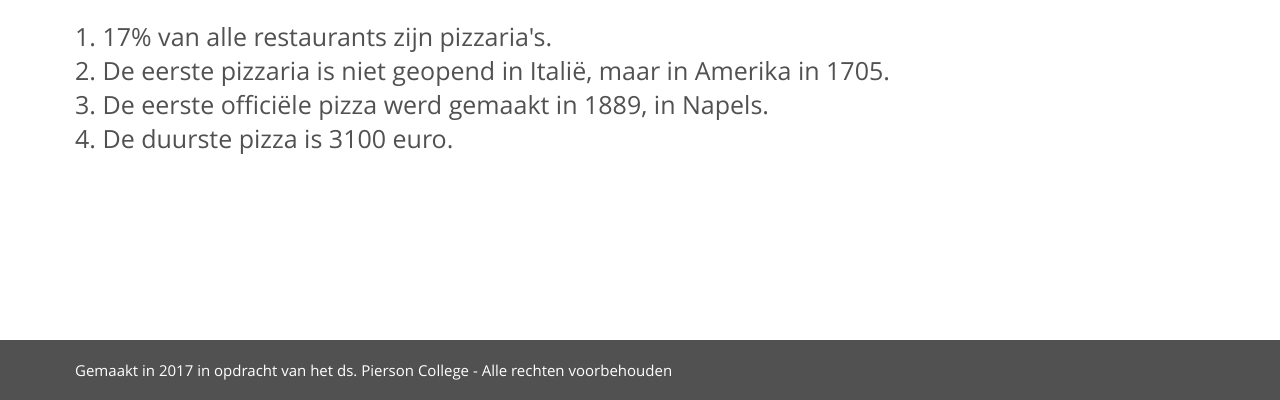
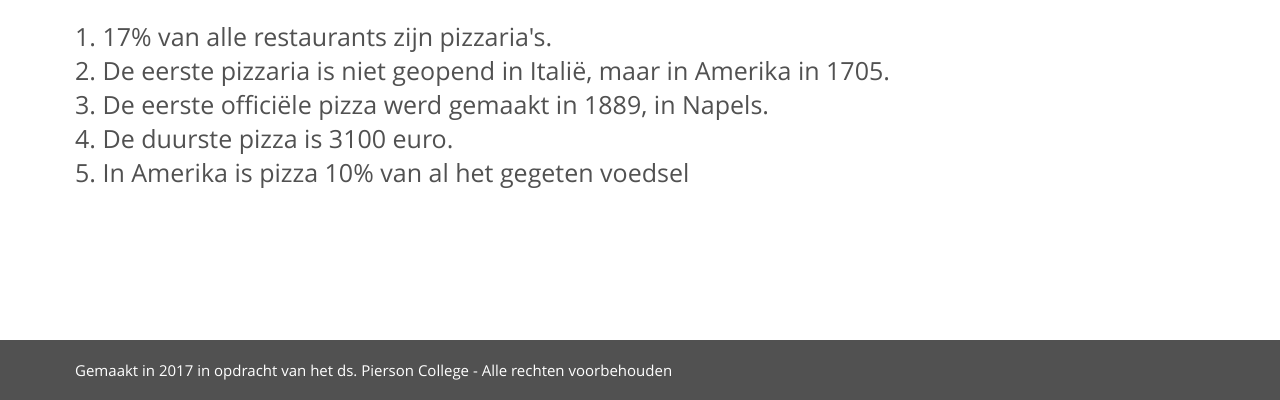
Before and after one commit to 1Pizzah/1pizzah.github.io, a plain HTML site: page funfacts.html in a window 1280 px wide. Shown: the part 606-1006 px from the top of the page. Drawn offline with Linux system fonts and the light colour scheme.

Commit message:
Update funfacts.html

```diff
--- a/funfacts.html
+++ b/funfacts.html
@@ -17,6 +17,8 @@
            3. De eerste officiële pizza werd gemaakt in 1889, in Napels.
         <br>
            4. De duurste pizza is 3100 euro.
+        <br>
+           5. In Amerika is pizza 10% van al het gegeten voedsel
         </p>
 
         <ul>
```
